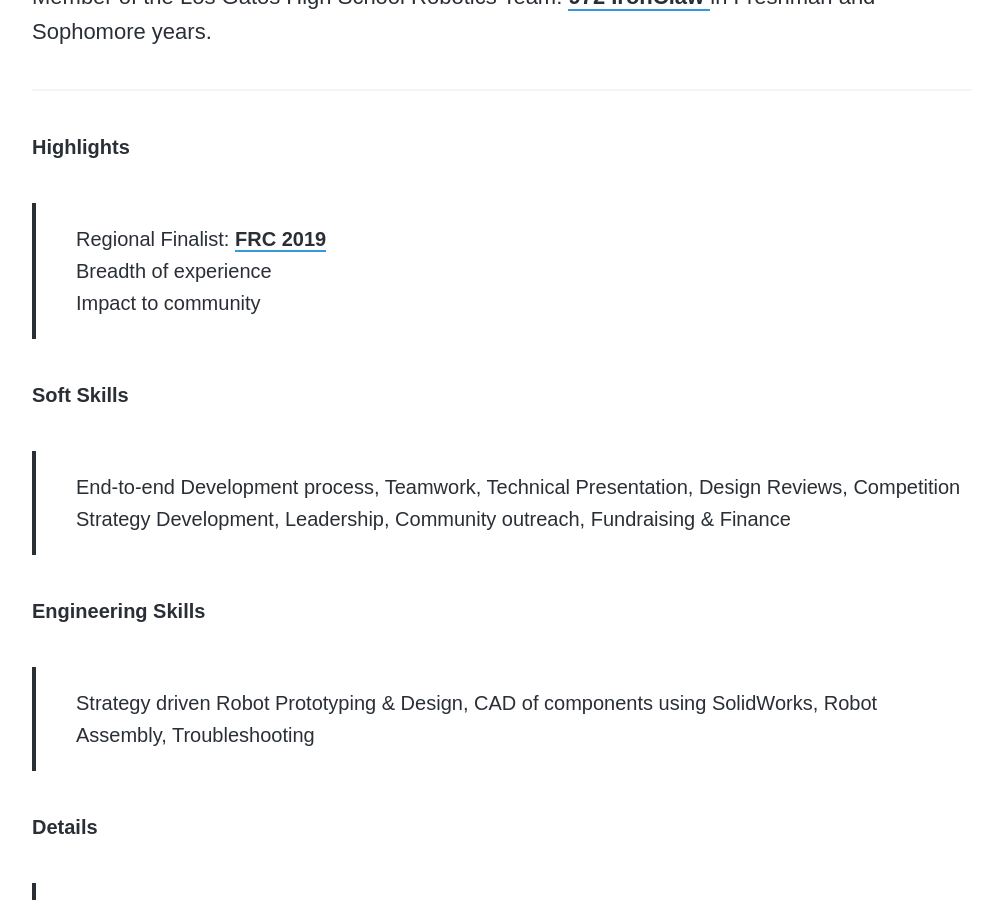
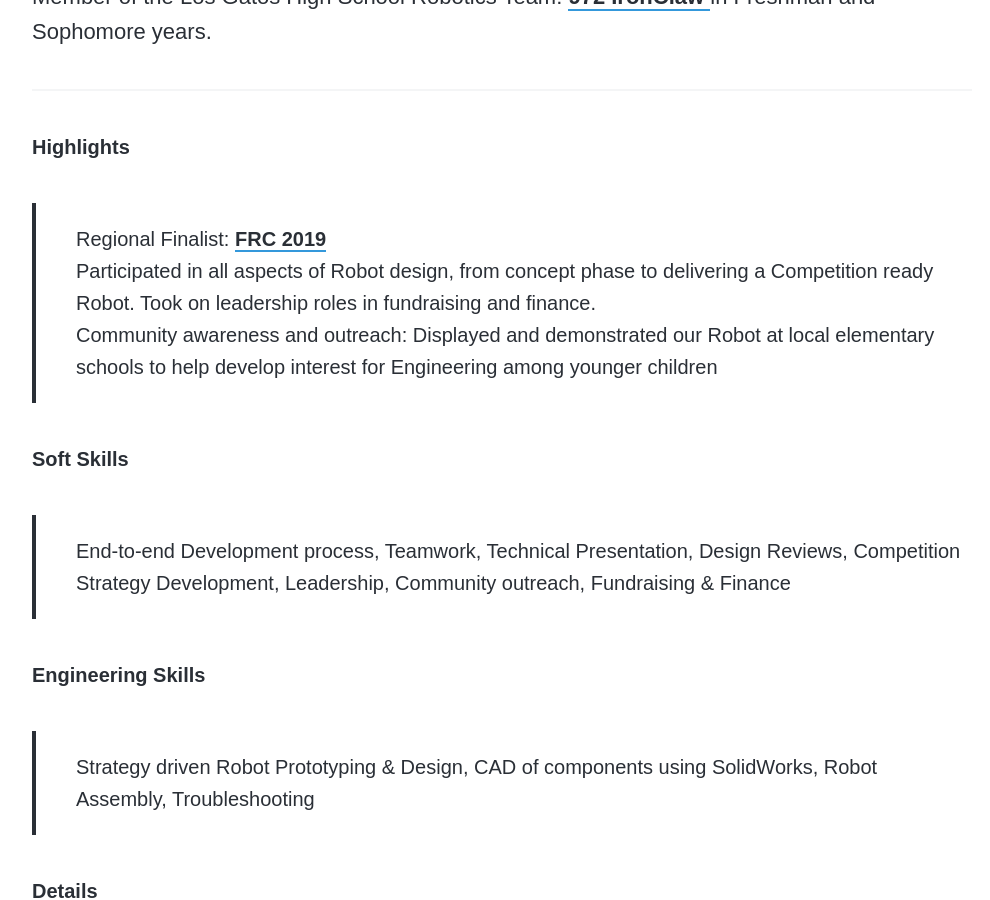
Before and after one commit to disha-22/disha-22.github.io, a Jekyll site: the page built from _projects/robotics.md, in a window 1280 px wide and 900 px high, scrolled down 632 px. Shown: the whole window, without its empty margins (138-1128 px from the left). Built offline with Jekyll 4.4.1, drawn with Linux system fonts in a browser that asks for light colours; nearby versions of some CDN libraries; some web fonts are replaced.

Commit message:
Update robotics.md

```diff
--- a/_projects/robotics.md
+++ b/_projects/robotics.md
@@ -12,7 +12,7 @@ Member of the Los Gatos High School Robotics Team: <a href ="http://ironclaw972.
 <hr>
 
 <h6> Highlights </h6>
-> Regional Finalist: <a href="https://frc-events.firstinspires.org/team/972"> FRC 2019 </a> <br> Breadth of experience <br> Impact to community
+> Regional Finalist: <a href="https://frc-events.firstinspires.org/team/972"> FRC 2019 </a> <br> Participated in all aspects of Robot design, from concept phase to delivering a Competition ready Robot. Took on leadership roles in fundraising and finance. <br> Community awareness and outreach: Displayed and demonstrated our Robot at local elementary schools to help develop interest for Engineering among younger children
 
 <h6> Soft Skills </h6>
 > End-to-end Development process, Teamwork, Technical Presentation, Design Reviews, Competition Strategy Development, Leadership, Community outreach, Fundraising & Finance
```
